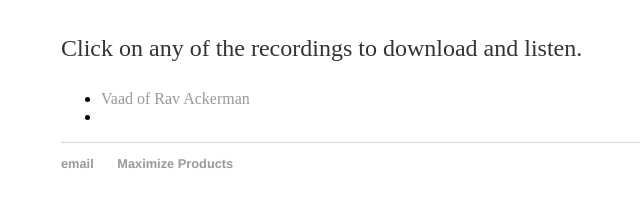
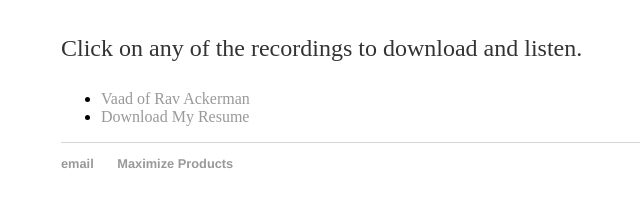
Before and after one commit to yishairasowsky/Cancer-Chizuk, a Jekyll site: the page built from lectures/index.html, in a window 1280 px wide. Shown: the part 165-372 px from the top of the page, without its empty margins (131-771 px from the left). Built offline with Jekyll 4.4.1, drawn with Linux system fonts in a browser that asks for light colours.

Commit message:
Update index.html
add another file tbd to download

```diff
--- a/lectures/index.html
+++ b/lectures/index.html
@@ -10,7 +10,7 @@ title: Cancer Chizuk
 		       download="Cancer-Chizuk/lectures/וועד יז טבת תשעט.WMA/"
 		       title="Vaad of the Rav"
 		       >Vaad of Rav Ackerman</a></li>
-		<li></li>
+		<li><a href="" download>Download My Resume</a></li>
 	</ul>
 
 </div><!-- /.blurb -->
```
